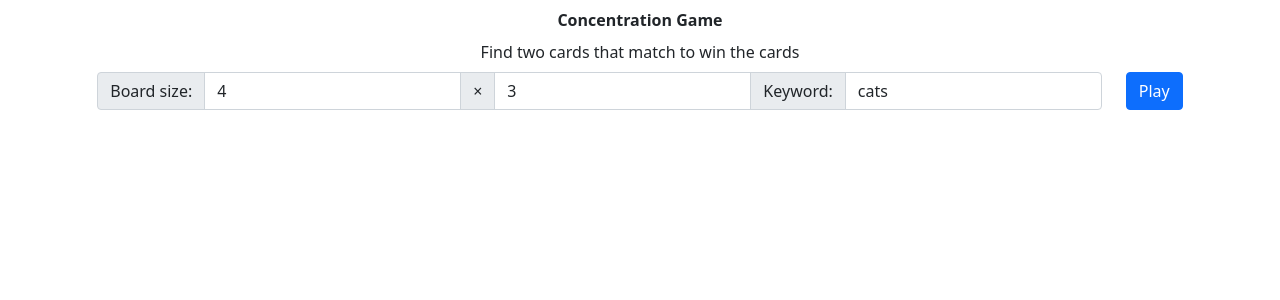
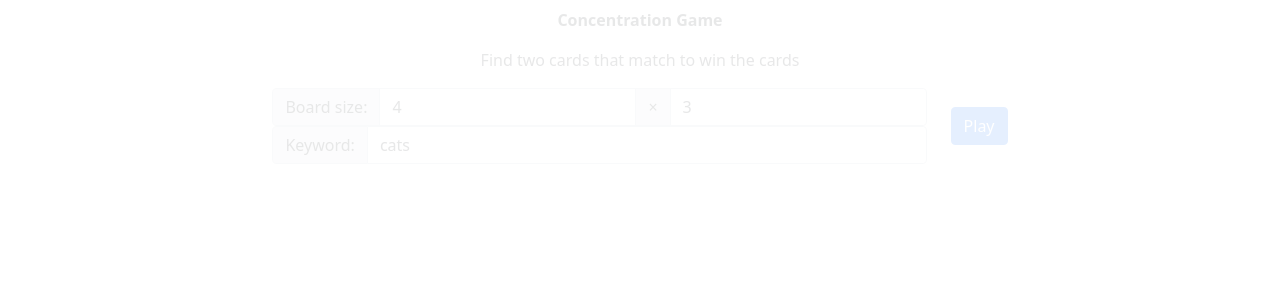
Before and after one commit to yuridanil/congame, a React (Create React App) app: page / in a window 1280 px wide. Shown: the top 300 px of the page. Built offline with nearby package versions, Linux system fonts and the light colour scheme.

Commit message:
Board layout optimization

```diff
--- a/package.json
+++ b/package.json
@@ -7,6 +7,7 @@
     "@testing-library/react": "^12.1.3",
     "@testing-library/user-event": "^13.5.0",
     "bootstrap": "^5.1.3",
+    "gh-pages": "^5.0.0",
     "react": "^17.0.2",
     "react-bootstrap": "^2.1.2",
     "react-dom": "^17.0.2",
@@ -14,6 +15,8 @@
     "web-vitals": "^2.1.4"
   },
   "scripts": {
+    "predeploy": "npm run build",
+    "deploy": "gh-pages -d build",
     "start": "react-scripts start",
     "build": "react-scripts build",
     "test": "react-scripts test",
@@ -36,5 +39,6 @@
       "last 1 firefox version",
       "last 1 safari version"
     ]
-  }
+  },
+  "homepage": "https://yuridanil.github.io/congame"
 }
--- a/public/index.html
+++ b/public/index.html
@@ -11,7 +11,8 @@
     />
     <link rel="apple-touch-icon" href="%PUBLIC_URL%/logo192.png" />
     <link rel="manifest" href="%PUBLIC_URL%/manifest.json" />
-    <title>Concentration Game</title>
+    <!-- <title>Concentration Game</title> -->
+    <title>CG</title>
   </head>
   <body>
     <noscript>You need to enable JavaScript to run this app.</noscript>
--- a/src/App.css
+++ b/src/App.css
@@ -1,5 +1,19 @@
+#root, .App {
+    height: 100%;
+}
+
 .App {
+  display: flex;
+  flex-direction: column;
   text-align: center;
+  align-content: stretch;
+  justify-content: stretch;
+}
+
+.cgform {
+  display: flex;
+  flex-direction: column;
+  flex-grow: 0;
 }
 
 .App-logo {
--- /dev/null
+++ b/src/Board.css
@@ -0,0 +1,9 @@
+.board {
+    flex-grow: 1;
+    display: grid;
+    padding: 0.25rem;
+    gap: 0.25rem;
+    overflow: auto;
+    align-content: center;
+    justify-content: center;
+}
--- a/src/Board.js
+++ b/src/Board.js
@@ -1,5 +1,6 @@
 import React from "react";
 import Card from "./Card";
+import './Board.css';
 
 class Board extends React.Component {
     constructor(props) {
@@ -16,20 +17,16 @@ class Board extends React.Component {
     render() {
         const cards = this.props.cards;
         const cols = this.props.cols;
+        const rows = this.props.rows;
         return (
-            <div className="container">
+
+            <div className="board" style={{ gridTemplateColumns: "auto ".repeat(cols) }}>
                 {
-                    cards.map((e1, i1) => { // group to rows
-                        return i1 % cols === 0 ? cards.slice(i1, i1 + cols) : null;
-                    }).filter(e2 => { return e2; })
-                        .map((e, i) => // map to cards in rows
-                            <div key={i} className="row justify-content-center flex-nowrap">
-                                {e.map(c => <Card key={c.id} id={c.id} src={c.src} flipped={c.flipped || this.props.hintOn !== null} onClick={this.handleClick.bind(this)} />)}
-                            </div>
-                        )
+                    cards.map((c, i) => // map to cards in rows
+                        <Card key={c.id} id={c.id} src={c.src} flipped={c.flipped || this.props.hintOn !== null} onClick={this.handleClick.bind(this)} />
+                    )
                 }
             </div>
-
         );
     }
 }
--- a/src/Card.css
+++ b/src/Card.css
@@ -1,11 +1,20 @@
 .Card {
     border: 1px solid #aaaaaa;
     border-radius: 0.25rem;
-    width: 96px;
-    height: 96px;
+    min-width: 24px;
+    min-height: 24px;
     box-shadow: 1px 1px 2px 1px #c2c2c2;
-    background-repeat: no-repeat;
-    background-color: #eeeeee;
     cursor: pointer;
-    margin: 0.25rem;
+
+    aspect-ratio: 1/ 1;
+    display: flex;
+    align-items: center;
+    padding: 0;
 }
+
+.Card img {
+    width: 100%;
+    height: 100%;
+    object-position: center;
+    object-fit: cover;
+}
--- a/src/Card.js
+++ b/src/Card.js
@@ -15,14 +15,12 @@ class Card extends React.Component {
 
     render() {
         const myStyle = {
-            backgroundImage: `url('${this.props.src}')`,
-            backgroundSize: this.props.flipped ? "contain" : "0px 0px"
+            opacity: this.props.flipped ? 1 : 0
         };
 
         return (
-            <div className="col-sm-auto nopadding">
-                <div className="Card" id={this.props.id} style={myStyle} onClick={this.handleClick.bind(this)}>
-                </div>
+            <div className="Card" id={this.props.id} onClick={this.handleClick.bind(this)}>
+                <img alt="" src={this.props.src} style={myStyle}/>
             </div>
         );
     }
--- a/src/Game.js
+++ b/src/Game.js
@@ -23,7 +23,7 @@ class Game extends React.Component {
     }
 
     loadImages(keyword, count) {
-        let flickrSearchURL = "https://api.flickr.com/services/rest/?method=flickr.photos.search&format=json&nojsoncallback=1&sort=interestingness-desc&page=1&extras=url_q";
+        let flickrSearchURL = "https://api.flickr.com/services/rest/?method=flickr.photos.search&format=json&nojsoncallback=1&sort=interestingness-desc&page=1&extras=url_w";
         let FLICKR_API_KEY = "c82dd287a39769d612a519299ad58bd0";
         let searchUrl = `${flickrSearchURL}&api_key=${FLICKR_API_KEY}&text=${keyword}&per_page=${count}`;
         let options = { mode: "cors" };
@@ -35,7 +35,7 @@ class Game extends React.Component {
                     this.setState((prevState) => ({
                         mode: 2, cards: json.photos.photo
                             .slice(0, count) // cut if result contains more elements
-                            .flatMap(e => [{ id: `1${e.id}`, src: e.url_q, flipped: 0 }, { id: `2${e.id}`, src: e.url_q, flipped: 0 }]) // map to cards
+                            .flatMap(e => [{ id: `1${e.id}`, src: e.url_w, flipped: 0 }, { id: `2${e.id}`, src: e.url_w, flipped: 0 }]) // map to cards
                             .sort(() => .5 - Math.random()) // shuffle
                     }));
                 } else {
@@ -50,8 +50,8 @@ class Game extends React.Component {
         this.failureFlips = 0;
         let cols = this.state.colsCount;
         let rows = this.state.rowsCount;
-        if (cols * rows % 2 > 0 || cols < 2 || rows < 2 || cols > 8 || rows > 5) { // check input
-            this.setState({ errorMessage: "The number of cards must be even. Min size: 2x2. Max size: 8x5. Change the number of columns or rows" });
+        if (cols * rows % 2 > 0 || cols < 2 || rows < 2 || cols > 25 || rows > 20) { // check input
+            this.setState({ errorMessage: "The number of cards must be even. Min size: 2x2. Max size: 25x20. Change the number of columns or rows" });
         }
         else {
             this.setState({ mode: 1, hintCount: 3, failureFlips: 0, hintOn: null, flipped1: null, flipped2: null, errorMessage: null });
@@ -142,10 +142,12 @@ class Game extends React.Component {
     render() {
         const mode = this.state.mode;
         return (
-            <Form>
+            <>
+                <Form className="cgform">
+                    {(mode === 0 || mode === 3 || mode === 1) &&
+                        <>
                             <Row className="m-2 justify-content-center"><b>Concentration Game</b></Row>
                             <Row className="m-2 justify-content-center">Find two cards that match to win the cards</Row>
-                {(mode === 0 || mode === 3 || mode === 1) &&
                             <Row className="m-2 align-items-center justify-content-center">
                                 <Col xs="auto">
                                     <InputGroup>
@@ -153,6 +155,8 @@ class Game extends React.Component {
                                         <FormControl name="colsCount" xs="auto" placeholder="Columns" defaultValue={this.state.colsCount} onChange={this.handleInputChange.bind(this)} />
                                         <InputGroup.Text>&#215;</InputGroup.Text>
                                         <FormControl name="rowsCount" xs="auto" placeholder="Rows" defaultValue={this.state.rowsCount} onChange={this.handleInputChange.bind(this)} />
+                                    </InputGroup>
+                                    <InputGroup>
                                         <InputGroup.Text>Keyword:</InputGroup.Text>
                                         <FormControl name="searchKeyword" xs="auto" placeholder="Search keyword" defaultValue={this.state.searchKeyword} onChange={this.handleInputChange.bind(this)} />
                                     </InputGroup>
@@ -161,9 +165,13 @@ class Game extends React.Component {
                                     <Button onClick={this.handlePlayClick.bind(this)} >Play</Button>
                                 </Col>
                             </Row>
+                        </>
                     }
                     {mode === 2 &&
                         <Row className="m-2 align-items-center justify-content-center">
+                            <Col xs="auto">
+                                <Timer />
+                            </Col>
                             <Col xs="auto">
                                 <Button onClick={this.handleStopClick.bind(this)}>Stop</Button>
                             </Col>
@@ -175,22 +183,21 @@ class Game extends React.Component {
                             </Col>
                         </Row>
                     }
-
+                    {(mode === 0 || mode === 1 || mode === 3) &&
                         <Row className="m-2 align-items-center justify-content-center">
                             {mode === 0 && this.state.errorMessage && <p className="text-danger">{this.state.errorMessage}</p>}
                             {mode === 1 && `Loading images...`}
-                    {mode === 2 && <Timer />}
                             {mode === 3 && `Win!`}
                         </Row>
-
-                {(mode === 2 || mode === 3) &&
-                    <Board cards={this.state.cards} cols={parseInt(this.state.colsCount)} rows={parseInt(this.state.rowsCount)} hintOn={this.state.hintOn} onClick={this.handleCardClick.bind(this)} />
                     }
-
                     <MyModal id={0} show={this.state.winModal} no="Close" title="Win!" body={`Number of flips: ${this.successFlips + this.failureFlips} (successful: ${this.successFlips}, failure:${this.failureFlips})`} onNo={this.handleNo.bind(this)} />
                     <MyModal id={1} show={this.state.stopModal} yes="Yes" no="No" title="Warning!" body="The progress will be lost. Are you sure?" onYes={this.handleYes.bind(this)} onNo={this.handleNo.bind(this)} />
 
                 </Form>
+                {(mode === 2 || mode === 3) &&
+                    <Board cards={this.state.cards} cols={parseInt(this.state.colsCount)} rows={parseInt(this.state.rowsCount)} hintOn={this.state.hintOn} onClick={this.handleCardClick.bind(this)} />
+                }
+            </>
         );
     }
 }
--- a/src/index.css
+++ b/src/index.css
@@ -1,10 +1,21 @@
+* {
+  padding: 0;
+  margin: 0;
+}
+
+html,
 body {
-  margin: 0;
+    height: 100%;
+}
+
+body {
   font-family: -apple-system, BlinkMacSystemFont, 'Segoe UI', 'Roboto', 'Oxygen',
     'Ubuntu', 'Cantarell', 'Fira Sans', 'Droid Sans', 'Helvetica Neue',
     sans-serif;
   -webkit-font-smoothing: antialiased;
   -moz-osx-font-smoothing: grayscale;
+  opacity: 0.1;
+  height: 100%;
 }
 
 code {
```
Also changed, not shown: 1 other file (tests, documents, lock files or other folders). Lines whose indentation alone changed are shown as unchanged.
